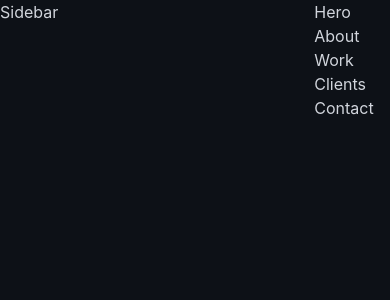
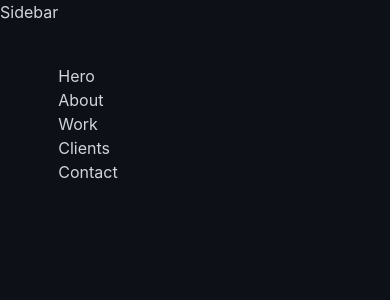
Before and after one commit to Ajdin111/portfolio, a React app: page / in a window 390 px wide. Shown: the top 300 px of the page. Built offline with nearby package versions, Linux system fonts and the light colour scheme; the HTML template or start-up script is replaced by a standard one.

Commit message:
fix: added responsive property to main

```diff
--- a/src/App.tsx
+++ b/src/App.tsx
@@ -10,7 +10,7 @@ function App() {
   return (
     <div className="min-h-screen bg-[#0d1117] text-gray-300 flex">
       <Sidebar />
-      <main className="ml-64 flex-1">
+      <main className="mt-16 lg:mt-0 lg:ml-64 flex-1">
         <ScrollProgress />
         <Hero />
         <About />
```
